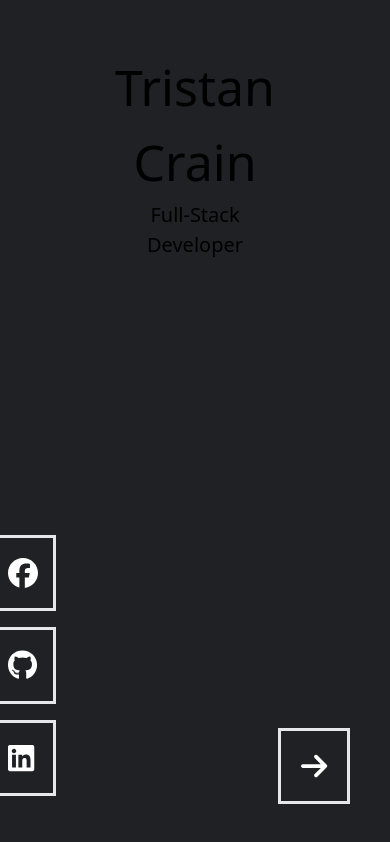
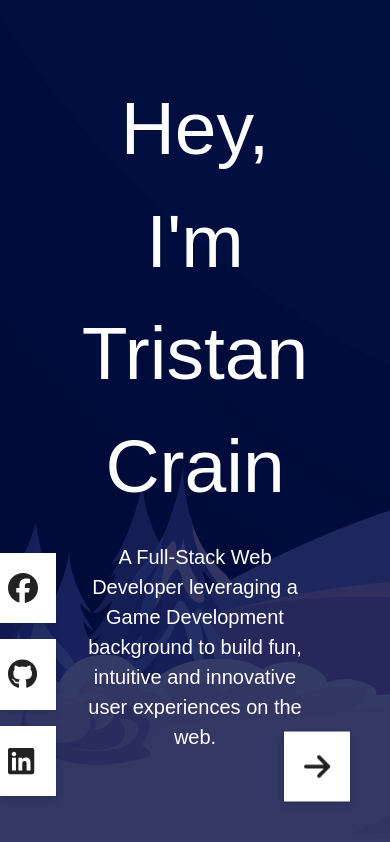
Before and after one commit to tcrain96/Gatsby-Book-Navigation, a Gatsby site: page / in a window 390 px wide. Built offline with nearby package versions, Linux system fonts and the light colour scheme; Gatsby itself is replaced by a stand-in of ours.

Commit message:
added background images and seasonal logic

```diff
--- a/src/components/layout.js
+++ b/src/components/layout.js
@@ -3,19 +3,45 @@ import { FontAwesomeIcon } from "@fortawesome/react-fontawesome";
 import{ faArrowLeft, faArrowRight } from'@fortawesome/free-solid-svg-icons';
 import { faFacebook, faGithub, faLinkedin } from "@fortawesome/free-brands-svg-icons";
 
-export default function Layout({incrementPage,decrementPage,currentPageNumber}) {
+export default function Layout({incrementPage,decrementPage,currentPageNumber,currentSeason,setCurrentSeason}) {
+
+
+  function changeSeason(){
+    switch(currentPageNumber){
+      case 1:
+        return "winter";
+      case 2:
+        return "spring";
+      case 3:
+        return "summer";
+      case 4:
+        return "fall";
+      default:
+        return "winter";
+  }
+  }
+
   return (
+
     <section>
-      <nav id="social-nav" className = "flex flex-col fixed bottom-10 text-white z-20 text-left ">
-        <a href="https://www.facebook.com/tristan.crain.9" className="hover:bg-blue-500 pl-2 my-2 w-14 hover:w-20 duration-300 border-t-[3px] border-r-[3px] border-b-[3px]"><FontAwesomeIcon icon={faFacebook} className = "py-5 fa-xl" /></a>
-        <a href="https://github.com/tcrain96" className="hover:bg-blue-500 pl-2 my-2 w-14 hover:w-20 duration-300 border-t-[3px] border-r-[3px] border-b-[3px]"><FontAwesomeIcon icon={faGithub} className = "py-5 fa-xl" /></a>
-        <a href="https://www.linkedin.com/in/tristancrain/" className="hover:bg-blue-500 pl-2 my-2 w-14 hover:w-20 duration-300 border-t-[3px] border-r-[3px] border-b-[3px]"><FontAwesomeIcon icon={faLinkedin} className = "py-5 fa-xl" /></a>
+
+      <nav id="social-nav" className = {`flex flex-col fixed bottom-10 text-white z-30 text-left ${changeSeason()}`}>
+        <a href="https://www.facebook.com/tristan.crain.9" className="drop-shadow-effect bg-gray-900 hover:bg-blue-500 pl-2 my-2 w-14 hover:w-20 duration-300"><FontAwesomeIcon icon={faFacebook} className = "py-5 fa-xl" /></a>
+        <a href="https://github.com/tcrain96" className="drop-shadow-effect bg-gray-900 hover:bg-blue-500 pl-2 my-2 w-14 hover:w-20 duration-300"><FontAwesomeIcon icon={faGithub} className = "py-5 fa-xl" /></a>
+        <a href="https://www.linkedin.com/in/tristancrain/" className="drop-shadow-effect bg-gray-900 hover:bg-blue-500 pl-2 my-2 w-14 hover:w-20 duration-300"><FontAwesomeIcon icon={faLinkedin} className = "py-5 fa-xl" /></a>
       </nav>
 
-      <nav id="pages-nav" className="flex justify-end fixed bottom-10 right-10 w-screen text-white z-10">
-        <a onClick={decrementPage} className = {`p-5 hover:bg-blue-500 hover:pr-8 hover:cursor-pointer duration-200 mr-5 border-[3px] ${currentPageNumber==1?"hidden":"block"}`}><FontAwesomeIcon icon={faArrowLeft} className = "fa-xl"/></a>
-        <a onClick={incrementPage} className = "p-5 hover:bg-blue-500 hover:pr-8 hover:cursor-pointer duration-200 border-[3px]"><FontAwesomeIcon icon={faArrowRight} className = "fa-xl"/></a>
+      <nav id="pages-nav" className={`flex justify-end fixed bottom-10 right-10 w-screen text-white z-30 ${changeSeason()}`}>
+        <a onClick={decrementPage} className = {`drop-shadow-effect bg-gray-900 p-5 hover:bg-blue-500 hover:pr-8 hover:cursor-pointer duration-200 mr-5 ${currentPageNumber === 1 ? "hidden" : "block"}`}><FontAwesomeIcon icon={faArrowLeft} className = "fa-xl"/></a>
+        <a onClick={incrementPage} className = {`animate-bounce drop-shadow-effect bg-gray-900 p-5 hover:bg-blue-500 hover:pr-8 hover:cursor-pointer duration-200 ${currentPageNumber === 4 ? "hidden" : "block"}`}><FontAwesomeIcon icon={faArrowRight} className = "fa-xl"/></a>
       </nav>
+
+      <article className={`winter-background-overlay z-10 w-screen h-screen fixed top-0 left-0 ${currentPageNumber === 1 ? "opacity-80" : "opacity-0"}`}></article>
+      <article className={`winter-background z-0 w-screen h-screen fixed top-0 left-0 duration-500 ${currentPageNumber === 1 ? "opacity-100" : "opacity-0"}`}></article>
+      <article className={`spring-background z-0 w-screen h-screen fixed top-0 left-0 duration-500 ${currentPageNumber === 2 ? "opacity-100" : "opacity-0"}`}></article>
+      <article className={`summer-background z-0 w-screen h-screen fixed top-0 left-0 duration-500 ${currentPageNumber === 3 ? "opacity-100" : "opacity-0"}`}></article>
+      <article className={`fall-background z-0 w-screen h-screen fixed top-0 left-0 duration-500 ${currentPageNumber === 4 ? "opacity-100" : "opacity-0"}`}></article>
+
     </section>
   );
 }
--- a/src/pages/home.js
+++ b/src/pages/home.js
@@ -1,6 +1,6 @@
 import * as React from "react"
 
-export default function Home({currentPageNumber}){
+export default function Home({currentPageNumber,incrementPage}){
 
 
 
@@ -9,31 +9,57 @@ export default function Home({currentPageNumber}){
     if(currentPageNumber < myPageNumber){
       return "translate-x-[4000px]"
     }
-    else if (currentPageNumber == myPageNumber){
-      return "-translate-x-1/2"
-    }
     else if (currentPageNumber > myPageNumber){
       return "-translate-x-[4000px]"
     }
+    else {
+      return "-translate-x-1/2"
+    }
 
   }
+
   return(
     <>
 
-    <section id="page-1"className={`scrollbar-hide m-0 md:pt-[200px] pt-[50px] px-[100px] text-center fixed h-screen w-screen left-1/2 overflow-scroll duration-500 ${pageturn(currentPageNumber,"1")}`}>
-        <h1>Tristan Crain</h1>
-        <p>Full-Stack Developer</p>
+    <section id="page-1"className={`z-20 winter flex justify-center scrollbar-hide m-0 px-[100px] text-center fixed h-screen w-screen left-1/2 overflow-scroll duration-[1s] ${pageturn(currentPageNumber,"1")}`}>
+    <article className="w-[1500px] self-center">
+          <div className="flex flex-col">
+            <h1 className="text-gray-900">Hey, I'm Tristan Crain</h1>
+            <p className="text-gray-900 my-5">A Full-Stack Web Developer leveraging a Game Development background to build fun, intuitive and innovative user experiences on the web.</p>
+           </div>
+          </article>
     </section>
 
-    <section id="page-2"className={`scrollbar-hide m-0 md:pt-[200px] pt-[50px] text-center fixed left-1/2 duration-500 ${pageturn(currentPageNumber,"2")}`}>
-        <h1>Tristan Crain</h1>
-        <p>Full-Stack Developer2</p>
+    <section id="page-2"className={`z-20 spring flex justify-center scrollbar-hide m-0 px-[100px] text-center fixed h-screen w-screen left-1/2 overflow-scroll duration-[1s] ${pageturn(currentPageNumber,"2")}`}>
+        <article className="w-[1500px] self-center">
+          <div className="flex flex-col bg-blue-400 p-10">
+            <h1 className="text-gray-900">Hey, I'm Tristan Crain</h1>
+            <p className="text-gray-900 my-5">A Full-Stack Web Developer leveraging a Game Development background to build fun, intuitive and innovative user experiences on the web.</p>
+           <a onClick={incrementPage} className = "my-5 w-40 self-center text-white drop-shadow-effect bg-gray-900 p-5 hover:bg-blue-500 hover:-translate-y-1 hover:cursor-pointer duration-300">About Me</a>
+           </div>
+          </article>
     </section>
 
-    <section id="page-3"className={`scrollbar-hide m-0 md:pt-[200px] pt-[50px] text-center fixed left-1/2 duration-500 ${pageturn(currentPageNumber,"3")}`}>
-        <h1>Tristan Crain</h1>
-        <p>Full-Stack Developer3</p>
+    <section id="page-3"className={`z-20 summer flex justify-center scrollbar-hide m-0 px-[100px] text-center fixed h-screen w-screen left-1/2 overflow-scroll duration-[1s] ${pageturn(currentPageNumber,"3")}`}>
+    <article className="w-[1500px] self-center">
+          <div className="flex flex-col bg-blue-400 p-10">
+            <h1 className="text-gray-900">Hey, I'm Tristan Crain</h1>
+            <p className="text-gray-900 my-5">A Full-Stack Web Developer leveraging a Game Development background to build fun, intuitive and innovative user experiences on the web.</p>
+           <a onClick={incrementPage} className = "my-5 w-40 self-center text-white drop-shadow-effect bg-gray-900 p-5 hover:bg-blue-500 hover:-translate-y-1 hover:cursor-pointer duration-300">About Me</a>
+           </div>
+          </article>
     </section>
+
+    <section id="page-4"className={`z-20 fall flex justify-center scrollbar-hide m-0 px-[100px] text-center fixed h-screen w-screen left-1/2 overflow-scroll duration-[1s] ${pageturn(currentPageNumber,"4")}`}>
+        <article className="w-[1500px] self-center">
+          <div className="flex flex-col bg-blue-400 p-10">
+            <h1 className="text-gray-900">Hey, I'm Tristan Crain</h1>
+            <p className="text-gray-900 my-5">A Full-Stack Web Developer leveraging a Game Development background to build fun, intuitive and innovative user experiences on the web.</p>
+           <a onClick={incrementPage} className = "my-5 w-40 self-center text-white drop-shadow-effect bg-gray-900 p-5 hover:bg-blue-500 hover:-translate-y-1 hover:cursor-pointer duration-300">About Me</a>
+           </div>
+          </article>
+    </section>
+
 
     </>
   )
--- a/src/pages/index.js
+++ b/src/pages/index.js
@@ -5,19 +5,22 @@ import { useState } from "react"
 
 export default function App(){
 
-  const[currentPage,setCurrentPage] = useState(1)
+  const[currentPage,setCurrentPage] = useState(1);
+  const [currentSeason, setCurrentSeason] = useState("winter");
 
   function handleNextPage(){
     setCurrentPage(currentPage + 1);
   }
+
   function handlePreviousPage(){
     setCurrentPage(currentPage - 1);
   }
 
+
   return(
     <main>
-      <Layout incrementPage = {handleNextPage} decrementPage = {handlePreviousPage} currentPageNumber={currentPage}/>
-      <Home currentPageNumber={currentPage}/>
+      <Layout incrementPage = {handleNextPage} decrementPage = {handlePreviousPage} currentPageNumber={currentPage} currentSeason={currentSeason} setCurrentSeason={setCurrentSeason}/>
+      <Home currentPageNumber={currentPage} incrementPage = {handleNextPage}/>
     </main>
   )
 
--- a/src/styles/global.css
+++ b/src/styles/global.css
@@ -2,12 +2,19 @@
 @tailwind components;
 @tailwind utilities;
 
+
+@layer base {
+    html {
+      font-family:Arial, Helvetica, sans-serif;
+    }
+  }
+
 body{
-    background-color:#1f2124;
+    transition:0.5s;
 }
 
 h1{
-    font-size:50px;
+    font-size:75px;
 }
 
 p{
@@ -17,3 +24,48 @@ p{
 a{
     font-size:20px;
 }
+
+.drop-shadow-effect{
+    box-shadow: rgba(9, 30, 66, 0.25) 0px 4px 8px -2px, rgba(9, 30, 66, 0.08) 0px 0px 0px 1px;
+}
+
+/*Seasonal Styles*/
+.winter-background-overlay{
+    background: #01093f;
+}
+
+.winter-background{
+    background-image: url("../images/seasons/Winter-Background.png");
+}
+.winter h1{
+    color:white;
+}
+.winter p{
+    color:white;
+}
+.winter a{
+    background-color:white;
+    color:#222222;
+}
+
+.spring-background{
+    background-image: url("../images/seasons/Spring-Background.png")
+}
+.spring h1{
+    color:#222222;
+}
+.spring p{
+    color:#222222;
+}
+.spring a{
+    background-color:#222222;
+    color:white;
+}
+
+.summer-background{
+    background-image: url("../images/seasons/Summer-Background.png")
+}
+
+.fall-background{
+    background-image: url("../images/seasons/Fall-Background.png")
+}
```
Also changed, not shown: src/images/seasons/Fall-Background.png (added), src/images/seasons/Spring-Background.png (added), src/images/seasons/Summer-Background.png (added), src/images/seasons/Winter-Background.png (added).
